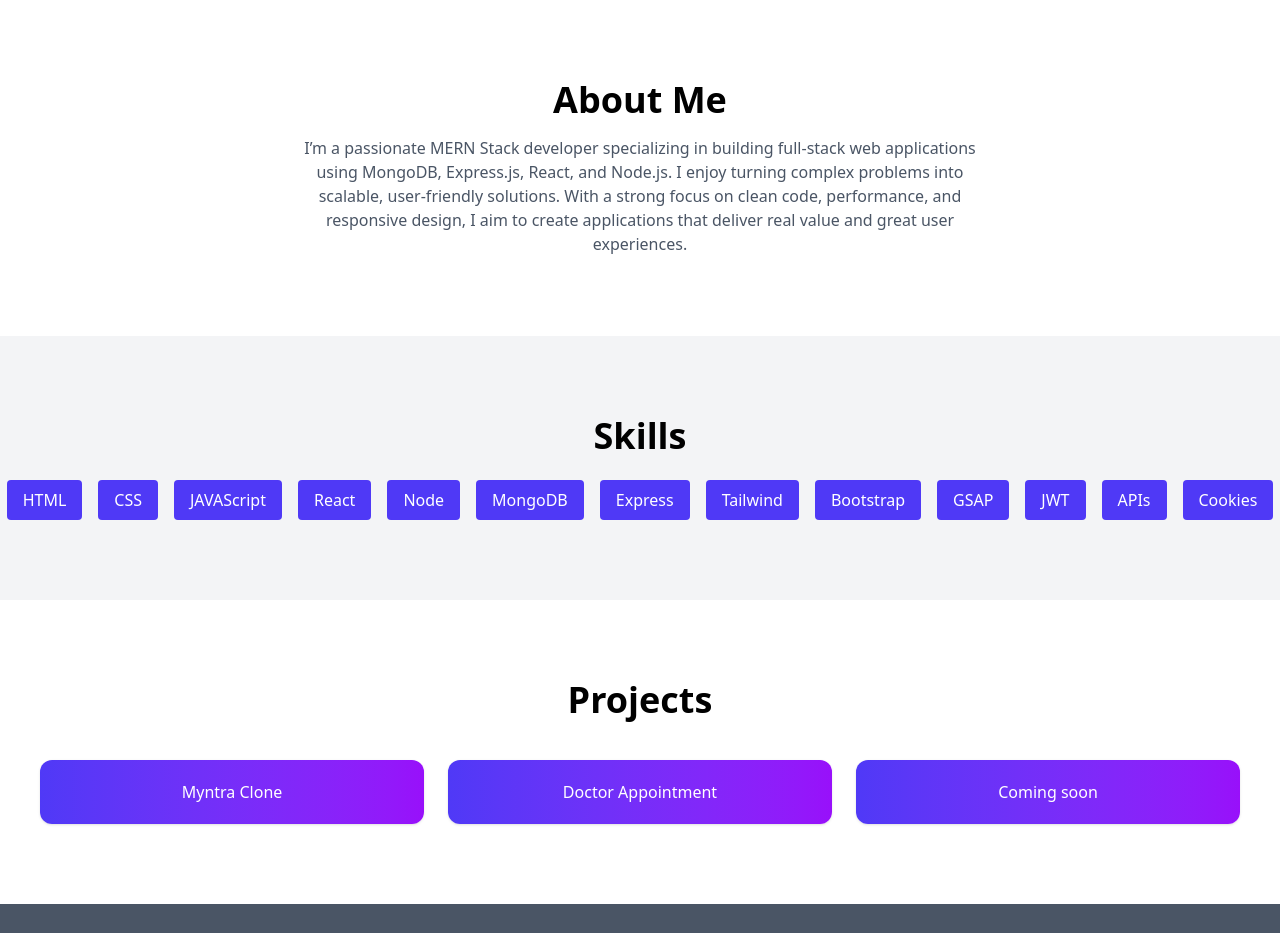
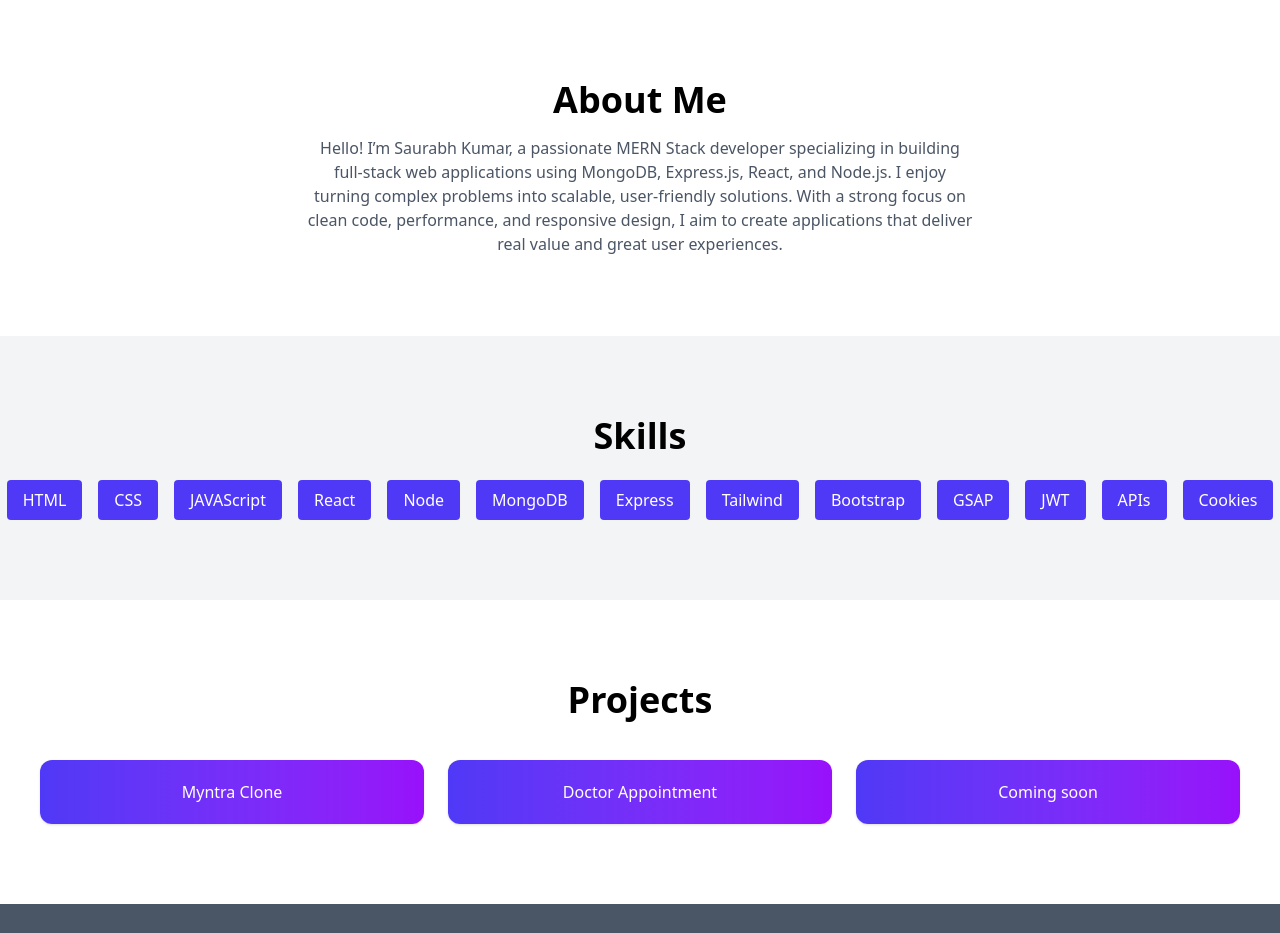
Before and after one commit to saurabh-77777/portfolio2, a React app: page / in a window 1280 px wide. Shown: the part 800-1733 px from the top of the page. Built offline with nearby package versions, Linux system fonts and the light colour scheme; the HTML template or start-up script is replaced by a standard one.

Commit message:
Update introduction text in About component

```diff
--- a/src/components/About.jsx
+++ b/src/components/About.jsx
@@ -3,7 +3,7 @@ export default function About() {
     <section className="py-20 text-center">
       <h2 className="text-4xl font-bold">About Me</h2>
       <p className="mt-4 max-w-2xl mx-auto text-gray-600">
-        I’m a passionate MERN Stack developer specializing in building full-stack web applications using MongoDB, Express.js, React, and Node.js. I enjoy turning complex problems into scalable, user-friendly solutions. With a strong focus on clean code, performance, and responsive design, I aim to create applications that deliver real value and great user experiences.
+        Hello! I’m Saurabh Kumar, a passionate MERN Stack developer specializing in building full-stack web applications using MongoDB, Express.js, React, and Node.js. I enjoy turning complex problems into scalable, user-friendly solutions. With a strong focus on clean code, performance, and responsive design, I aim to create applications that deliver real value and great user experiences.
       </p>
     </section>
   );
```
